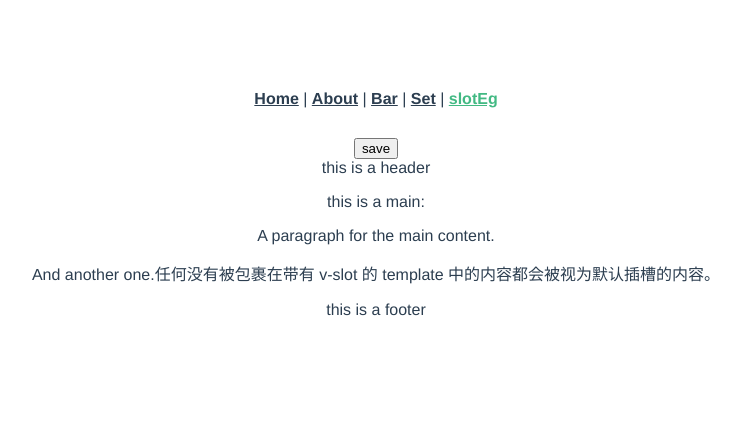
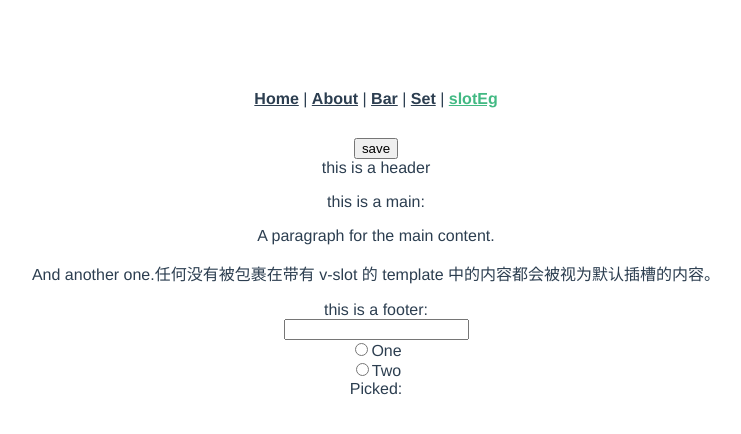
Before and after one commit to xiaotiantian2018/my-vue211229, a Vue app: page /slotEg in a window 1280 px wide. Shown: the top 434 px of the page, without its empty margins (264-1005 px from the left). Built offline with nearby package versions, Linux system fonts and the light colour scheme.

Commit message:
路由组件

```diff
--- a/src/router/index.js
+++ b/src/router/index.js
@@ -44,5 +44,23 @@ const router = new VueRouter({
   base: process.env.BASE_URL,
   routes
 })
+//全局前置路由守卫————初始化的时候被调用、每次路由切换之前被调用
+router.beforeEach((to,from,next)=>{
+	console.log('前置路由守卫',to,from)
+	if(to.meta.isAuth){ //判断是否需要鉴权
+		if(localStorage.getItem('school')==='heikeji'){
+			next()
+		}else{
+			alert('学校名不对，无权限查看！')
+		}
+	}else{
+		next()
+	}
+})
 
+//全局后置路由守卫————初始化的时候被调用、每次路由切换之后被调用
+router.afterEach((to,from)=>{
+	console.log('后置路由守卫',to,from)
+	document.title = to.meta.title || '黑科技系统'
+})
 export default router
--- a/src/views/About.vue
+++ b/src/views/About.vue
@@ -3,7 +3,6 @@
     <h1>This is an about page</h1>
     <p v-for="item in items" :key="item.id">{{ item.id }}:{{ item.message }}</p>
     <p v-for="item in arrayMsg" :key="item.id">{{ item.id }}:{{ item.name }}</p>
-
   </div>
 </template>
 <script>
@@ -31,22 +30,20 @@ export default {
       ],
     };
   },
-  beforeCreate(){
+  beforeCreate() {
     console.log("beforeCreate_about page");
   },
-  created(){
+  created() {
     console.log("created_about page");
-    console.log('this',this)
+    console.log("this", this);
   },
   mounted() {
     this.items[0] = { message: "first", id: "1" }; //此时对象的值更改了，但是视图没有更新
     this.arrayMsg[1] = { name: "second", id: "5" };
     // 整个视图都渲染完毕再执行某些操作，可以在 mounted 内部使用 vm.$nextTick
-    this.$nextTick(function(){
-
-      alert('仅在整个视图都被渲染之后才会运行的代码')
-    })
-
+    this.$nextTick(function () {
+      alert("仅在整个视图都被渲染之后才会运行的代码");
+    });
   },
   beforeUpdate() {
     console.log("beforeUpdate_about page");
@@ -54,9 +51,9 @@ export default {
   updated() {
     console.log("updated_about page");
     this.$nextTick(function () {
-    //  仅在整个视图都被重新渲染之后才会运行的代码
-    alert('仅在整个视图都被重新渲染之后才会运行的代码')
-  })
+      //  仅在整个视图都被重新渲染之后才会运行的代码
+      alert("仅在整个视图都被重新渲染之后才会运行的代码");
+    });
   },
   beforeDestroy() {
     console.log("beforeDestroy");
@@ -64,5 +61,24 @@ export default {
   destroyed() {
     console.log("destroyed");
   },
+  beforeRouteEnter(to, from, next) {
+    console.log("About--beforeRouteEnter", to, from);
+    if (to.meta.isAuth) {
+      //判断是否需要鉴权
+      if (localStorage.getItem("school") === "heikeji") {
+        next();
+      } else {
+        alert("学校名不对，无权限查看！");
+      }
+    } else {
+      next();
+    }
+  },
+
+  //通过路由规则，离开该组件时被调用,学习网址: https://blog.csdn.net/XiaoSen207/article/details/121628094
+  beforeRouteLeave(to, from, next) {
+    console.log("About--beforeRouteLeave", to, from);
+    next();
+  },
 };
 </script>
--- a/src/views/Home.vue
+++ b/src/views/Home.vue
@@ -5,9 +5,17 @@
     <button @click="$router.go(-1)">后退一步</button>
     <!-- // 字符串 -->
     <router-link to="/bar?id=111">声明式，字符串跳转到bar页面</router-link>
+    <br/>
     <!-- 对象 -->
     <router-link :to="{path:'bar'}">声明式，对象跳转到bar页面</router-link>
+    <br/>
+    <!-- // 命名的路由 -->
+    <router-link :to="{name:'bar', params:{id:'123'}}">声明式，命名的路由，跳转到bar页面</router-link>
+    <br/>
+    <!-- 带查询参数，变成 /bar?id=123-->
+    <router-link :to="{path:'bar', query:{id:'123'}}">声明式，带查询参数，变成 /bar?id=123，跳转到bar页面</router-link>
 
+    <br/>
     <!-- // 字符串 -->
     <div><button @click="$router.push( 'bar')">编程式，字符串跳转到bar页面</button></div>
     <!-- 对象 -->
--- a/src/views/SlotEg.vue
+++ b/src/views/SlotEg.vue
@@ -11,7 +11,19 @@
           中的内容都会被视为默认插槽的内容。
         </p>
       </template>
-      <template v-slot:footer> this is a footer </template>
+      <template v-slot:footer> this is a footer:
+        <br/>
+        <input type="text" value="" v-model="inputedText">
+        {{inputedText}}
+        <br/>
+        <input type="radio" id="one" value="One" v-model="picked">
+        <label for="one">One</label>
+        <br/>
+        <input type="radio" id="two" value="Two" v-model="picked">
+        <label for="one">Two</label>
+        <br/>
+        <span>Picked: {{ picked }}</span>
+      </template>
     </BaseLayout>
   </div>
 </template>
@@ -25,7 +37,11 @@ export default {
     BaseLayout,
   },
   data() {
-    return {};
+    return {
+      picked:'',
+      inputedText:''
+
+    };
   },
 };
 </script>
```
